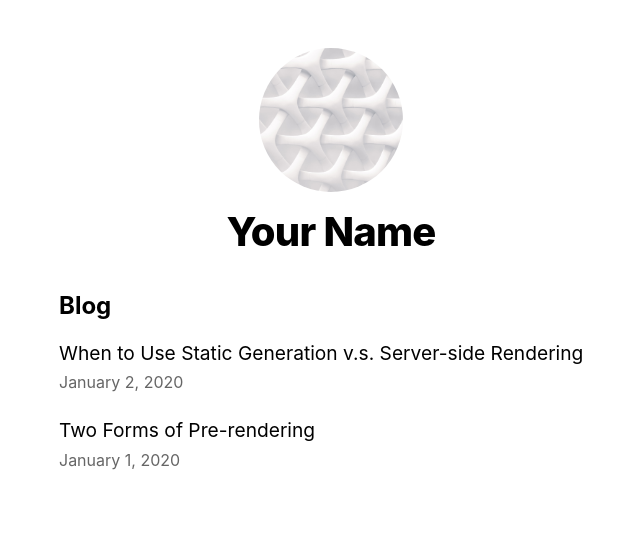
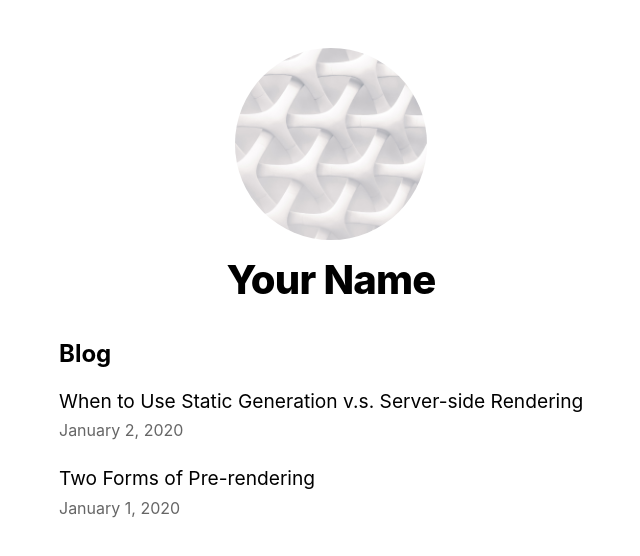
Before and after one commit to RenoirTan/nextjs-blog, a Next.js app: page / in a window 1280 px wide. Shown: the top 556 px of the page, without its empty margins (309-949 px from the left). Built offline with nearby package versions, Linux system fonts and the light colour scheme.

Commit message:
edited: make icon bigger

```diff
--- a/components/layout.js
+++ b/components/layout.js
@@ -32,8 +32,8 @@ export default function Layout({ children, home }) {
               priority
               src="/profile.jpg"
               className={utilStyles.borderCircle}
-              height={144}
-              width={144}
+              height={192}
+              width={192}
               alt=""
             />
             <h1 className={utilStyles.heading2Xl}>{name}</h1>
```
